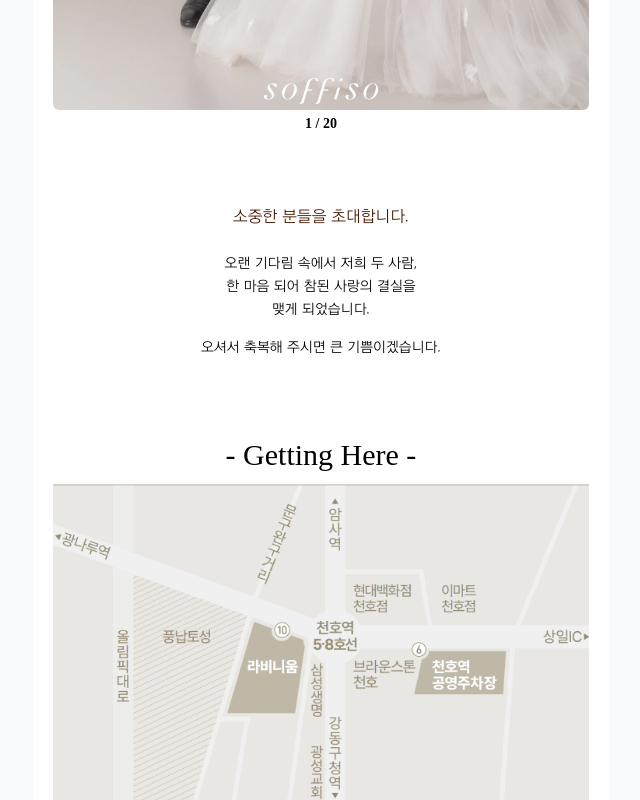
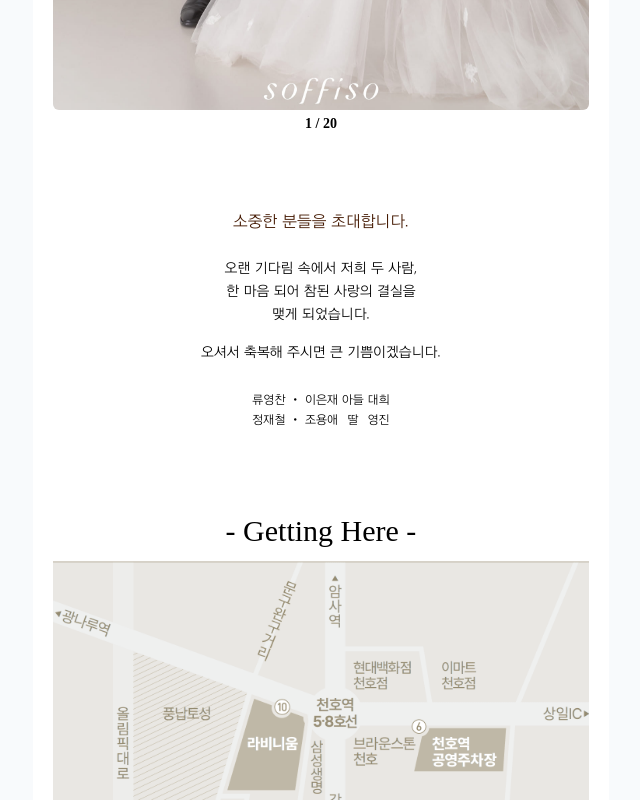
Before and after one commit to jodheeee/wedding-invite-app, a React (Vite) app: page / in a window 1280 px wide. Shown: the part 2540-3340 px from the top of the page, without its empty margins (319-959 px from the left). Built offline with nearby package versions, Linux system fonts and the light colour scheme; a web font is replaced by a local one.

Commit message:
refactor: Add parent Info

```diff
--- a/src/view/Map.tsx
+++ b/src/view/Map.tsx
@@ -4,7 +4,7 @@ import { WEDDING_VENUE } from '../constant';
 
 const Map = () => {
   return (
-    <div className="px-20 pt-70">
+    <div className="px-20 pt-75">
       <div className="text-center">
         <p className="text-amber-950">소중한 분들을 초대합니다.</p>
         <p className="text-sm mt-25">오랜 기다림 속에서 저희 두 사람,</p>
@@ -12,7 +12,15 @@ const Map = () => {
         <p className="text-sm mt-3">맺게 되었습니다.</p>
         <p className="text-sm mt-18">오셔서 축복해 주시면 큰 기쁨이겠습니다.</p>
       </div>
-      <p className="text-center md:text-3xl text-2xl font-MapoDacapo mt-80 mb-11">
+      <div className="mt-30 flex flex-col items-center">
+        <div className="text-left">
+          <p className="text-xs">류영찬 ・ 이은재 아들 대희</p>
+          <p className="text-xs mt-4">
+            정재철 ・ 조용애 <span className="mx-[5.5px]">딸</span> 영진
+          </p>
+        </div>
+      </div>
+      <p className="text-center md:text-3xl text-2xl font-MapoDacapo mt-85 mb-12">
         - Getting Here -
       </p>
       <ImageWithBackground
```
